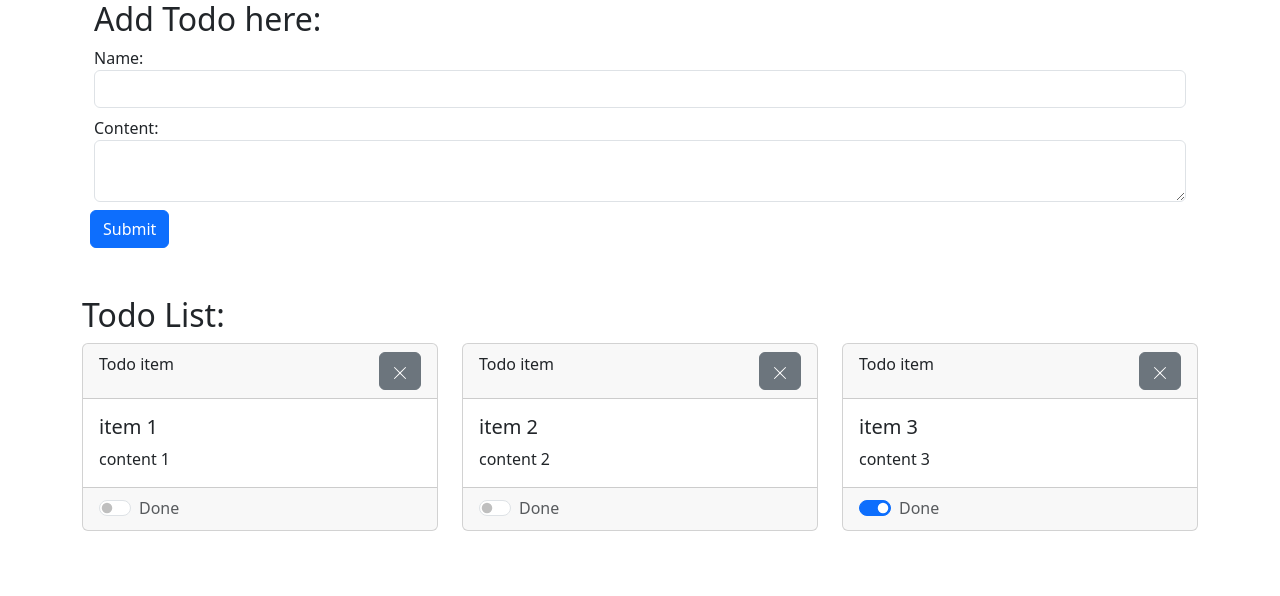
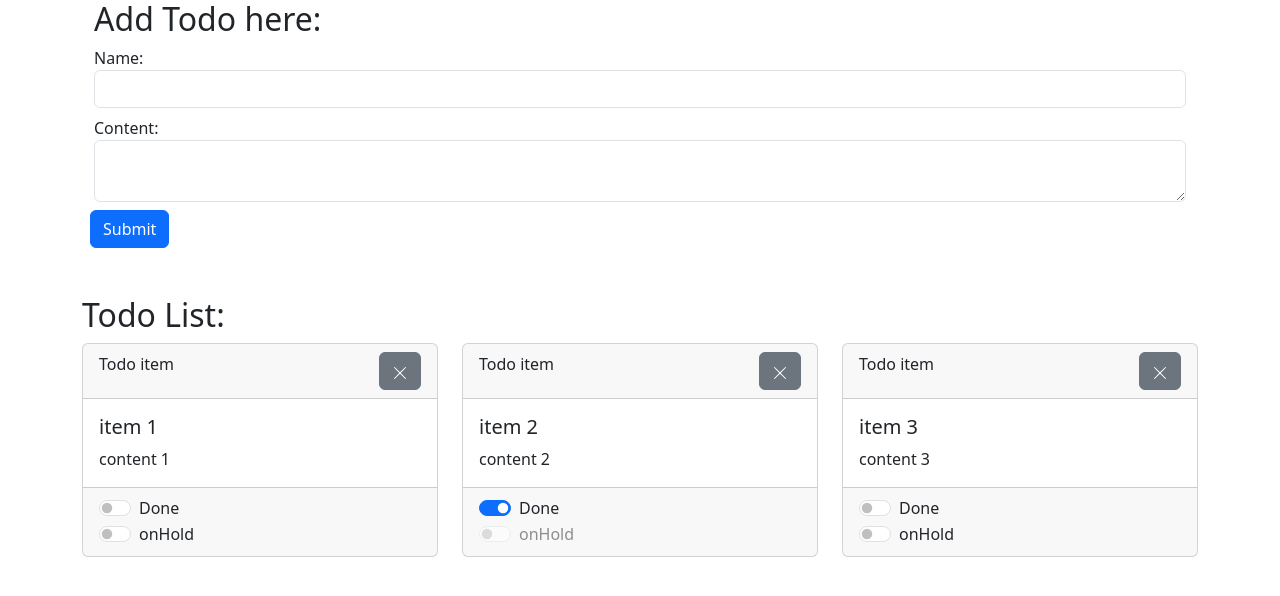
Before and after one commit to imitunevich/react-todo, a React (Vite) app: page / in a window 1280 px wide. Shown: the top 596 px of the page. Built offline with nearby package versions, Linux system fonts and the light colour scheme.

Commit message:
*added status field *added onHold checkbox *update colors on status change

```diff
--- a/src/components/TodoCard/TodoCard.tsx
+++ b/src/components/TodoCard/TodoCard.tsx
@@ -1,7 +1,8 @@
 /// <reference types="vite-plugin-svgr/client" />
-import { TodoItem } from "../../todo-types";
+import { TodoItem, TodoStatus } from "../../todo-types";
 import DeleteIcon from "../../assets/x-lg.svg?react";
 import { ChangeEvent } from "react";
+import s from "./style.module.scss";
 
 type Props = {
   item: TodoItem;
@@ -11,10 +12,28 @@ type Props = {
 
 export function TodoCard({ item, onDelete, updateItem }: Props) {
   function setDone(e: ChangeEvent<HTMLInputElement>) {
-    updateItem({ ...item, isDone: e.target.checked });
+    const updatedStatus = e.target.checked ? TodoStatus.Done : TodoStatus.Todo;
+    if (updatedStatus === TodoStatus.Todo) {
+      if (!confirm("Are you sure you want to mark this as todo?")) {
+        return;
+      }
+    }
+    updateItem({
+      ...item,
+      status: e.target.checked ? TodoStatus.Done : TodoStatus.Todo,
+    });
+  }
+
+  function setOnHold(e: ChangeEvent<HTMLInputElement>) {
+    updateItem({
+      ...item,
+      status: e.target.checked ? TodoStatus.OnHold : TodoStatus.Todo,
+    });
   }
   return (
-    <div className="card">
+    <div
+      className={`card ${item.status === TodoStatus.Done ? s["is-done"] : ""}  ${item.status === TodoStatus.OnHold && s["on-hold"]}`}
+    >
       <div className="card-header d-flex flex-row justify-content-between">
         <span>Todo item</span>
         <button className={"btn btn-secondary"} onClick={onDelete}>
@@ -25,13 +44,14 @@ export function TodoCard({ item, onDelete, updateItem }: Props) {
         <h5 className="card-title">{item.name}</h5>
         <p className="card-text">{item.content}</p>
       </div>
-      <div className="card-footer text-muted">
+      <div className="card-footer">
         <div className="form-check form-switch">
           <input
             className="form-check-input"
             type="checkbox"
             role="switch"
-            checked={item.isDone}
+            checked={item.status === TodoStatus.Done}
+            disabled={item.status === TodoStatus.OnHold}
             onChange={setDone}
             id="isDone"
           />
@@ -39,6 +59,20 @@ export function TodoCard({ item, onDelete, updateItem }: Props) {
             Done
           </label>
         </div>
+        <div className="form-check form-switch">
+          <input
+            className="form-check-input"
+            type="checkbox"
+            role="switch"
+            checked={item.status === TodoStatus.OnHold}
+            disabled={item.status === TodoStatus.Done}
+            onChange={setOnHold}
+            id="onHold"
+          />
+          <label className="form-check-label" htmlFor="onHold">
+            onHold
+          </label>
+        </div>
       </div>
     </div>
   );
--- /dev/null
+++ b/src/components/TodoCard/style.module.scss
@@ -0,0 +1,9 @@
+.on-hold {
+    background-color: #f1d7f8;
+    border-color: #cdadd5;
+}
+
+.is-done {
+    background-color: #d4edda;
+    border-color: #c3e6cb;
+}
--- a/src/components/TodoForm/TodoForm.tsx
+++ b/src/components/TodoForm/TodoForm.tsx
@@ -1,4 +1,4 @@
-import { TodoItem } from "../../todo-types";
+import { TodoItem, TodoStatus } from "../../todo-types";
 import { ChangeEvent, useState } from "react";
 
 type Props = {
@@ -8,7 +8,7 @@ type Props = {
 
 export function TodoForm({ item, onSubmit }: Props) {
   const [formData, setFormData] = useState<TodoItem>(
-    item || { id: Date.now(), name: "", content: "", isDone: false },
+    item || { id: Date.now(), name: "", content: "", status: TodoStatus.Todo },
   );
 
   function setValue(
@@ -21,7 +21,12 @@ export function TodoForm({ item, onSubmit }: Props) {
     onSubmit({ ...formData, id: Date.now() });
 
     //clear form;
-    setFormData({ id: Date.now(), name: "", content: "", isDone: false });
+    setFormData({
+      id: Date.now(),
+      name: "",
+      content: "",
+      status: TodoStatus.Todo,
+    });
   }
 
   return (
--- a/src/todo-types.ts
+++ b/src/todo-types.ts
@@ -2,5 +2,11 @@ export interface TodoItem {
   id: number;
   name: string;
   content: string;
-  isDone: boolean;
+  status: TodoStatus;
 }
+
+export enum TodoStatus {
+  Todo,
+  Done,
+  OnHold,
+}
--- a/src/utils/constants.ts
+++ b/src/utils/constants.ts
@@ -1,5 +1,7 @@
-export const INIT_TODO_LIST = [
-  { id: 1, name: "item 1", content: "content 1", isDone: false },
-  { id: 2, name: "item 2", content: "content 2", isDone: false },
-  { id: 3, name: "item 3", content: "content 3", isDone: true },
+import { TodoItem, TodoStatus } from "../todo-types";
+
+export const INIT_TODO_LIST: TodoItem[] = [
+  { id: 1, name: "item 1", content: "content 1", status: TodoStatus.Todo },
+  { id: 2, name: "item 2", content: "content 2", status: TodoStatus.Done },
+  { id: 3, name: "item 3", content: "content 3", status: TodoStatus.Todo },
 ];
```
